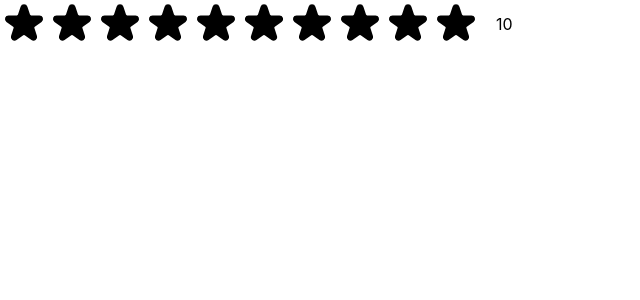
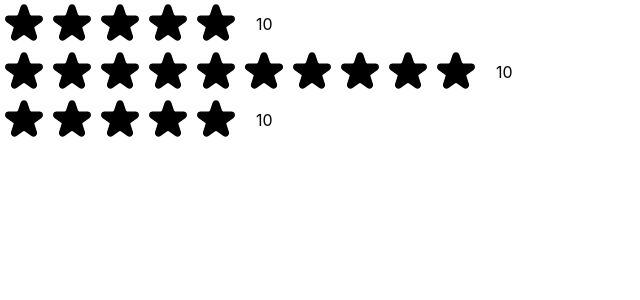
Before and after one commit to bvenceslas/star-rating, a React (Create React App) app: page / in a window 1280 px wide. Shown: the top 300 px of the page, without its empty margins (0-640 px from the left). Built offline with nearby package versions, Linux system fonts and the light colour scheme.

Commit message:
render stars on the screen

```diff
--- a/src/index.js
+++ b/src/index.js
@@ -6,6 +6,8 @@
 const root = ReactDOM.createRoot(document.getElementById("root"));
 root.render(
   <React.StrictMode>
+    <App rating={5} />
     <App rating={10} />
+    <App />
   </React.StrictMode>
 );
```
Also changed, not shown: src/index.css (+44 -3 lines).
